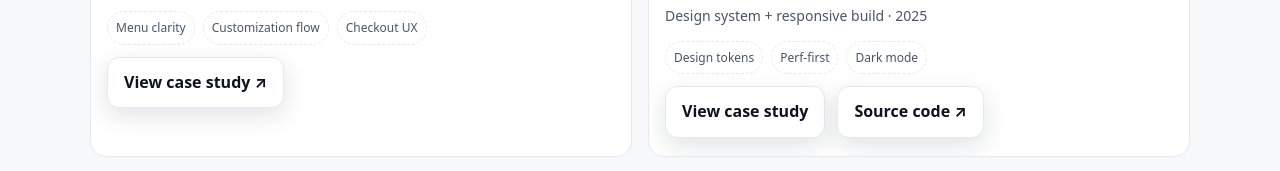
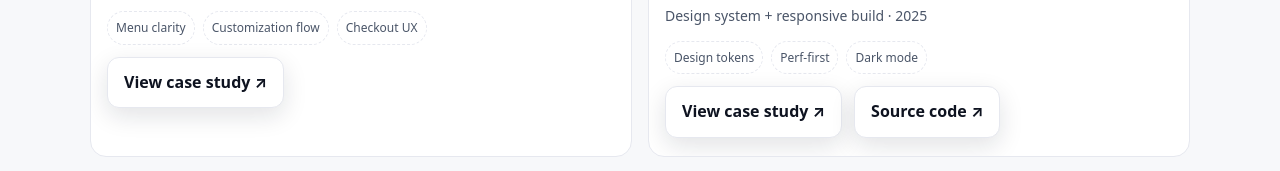
Before and after one commit to lohitallavarapu-boop/Myprofile, a plain HTML site: page index.html in a window 1280 px wide. Shown: the part 2237-2408 px from the top of the page. Drawn offline with Linux system fonts and the light colour scheme.

Commit message:
Update index.html

```diff
--- a/index.html
+++ b/index.html
@@ -256,7 +256,7 @@
               <span class="chip">Dark mode</span>
             </div>
             <div class="cta" style="margin-top:12px">
-              <a class="btn" href="#" data-modal="proj4">View case study</a>
+              <a class="btn" href="https://www.behance.net/gallery/235999463/Personal-Portfolio" target="_blank" rel="noopener noreferrer external">View case study ↗</a>
               <a class="btn" href="https://github.com/Lohit-A-Design/Myprofile" target="_blank" rel="noopener noreferrer external">Source code ↗</a>
             </div>
           </div>
```
